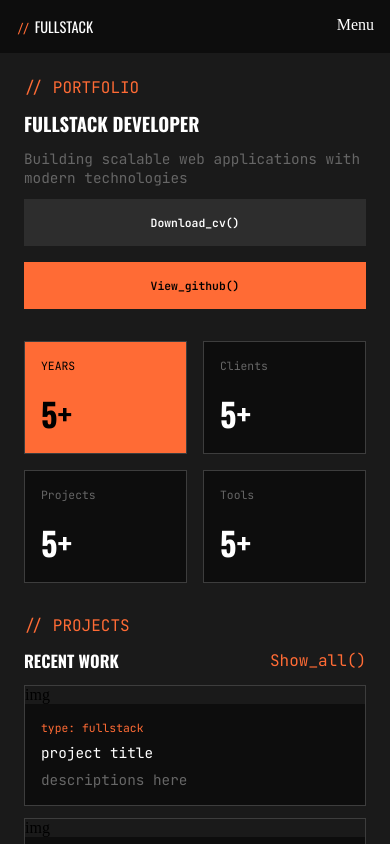
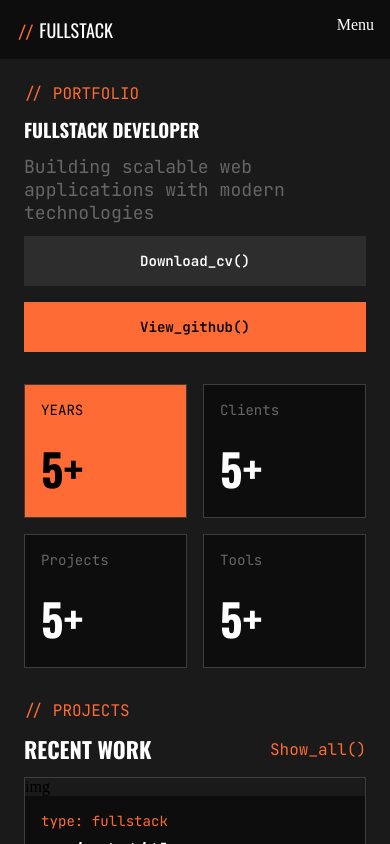
Before and after one commit to Ismael-devTR/fullstack-portfolio, a React (Vite) app: page / in a window 390 px wide. Shown: the top 844 px of the page. Built offline with nearby package versions, Linux system fonts and the light colour scheme.

Commit message:
responsive font sizes

```diff
--- a/src/index.css
+++ b/src/index.css
@@ -22,17 +22,17 @@
   --font-display: "Oswald";
   --font-mono: "JetBrains Mono";
 
-  /* fluid font sizes - DRAMATIC scaling from mobile (375px) to desktop (1024px) */
-  --font-size-5xl: clamp(2rem, 1.4221rem + 2.4654vw, 3.5rem); /* 32px -> 56px */
-  --font-size-4xl: clamp(1.75rem, 1.1721rem + 2.4654vw, 3rem); /* 28px -> 48px */
-  --font-size-3xl: clamp(1.25rem, 0.4375rem + 3.4722vw, 2.5rem); /* 20px -> 40px */
-  --font-size-2xl: clamp(1rem, 0.3077rem + 2.9551vw, 2rem); /* 16px -> 32px */
-  --font-size-xl: clamp(0.875rem, 0.2971rem + 2.4654vw, 1.5rem); /* 14px -> 24px */
-  --font-size-lg: clamp(0.75rem, 0.3654rem + 1.6410vw, 1.25rem); /* 12px -> 20px */
-  --font-size-base: clamp(0.7rem, 0.3721rem + 1.3987vw, 1.125rem); /* 11px -> 18px */
-  --font-size-md: clamp(0.65rem, 0.3375rem + 1.3344vw, 1rem); /* 10px -> 16px */
-  --font-size-sm: clamp(0.6rem, 0.3029rem + 1.2679vw, 0.875rem); /* 10px -> 14px */
-  --font-size-xs: clamp(0.56rem, 0.2683rem + 1.2455vw, 0.8125rem); /* 9px -> 13px */
+  /* fluid font sizes - subtle scaling with 4px difference (375px to 1024px) */
+  --font-size-5xl: clamp(2.75rem, 2.5721rem + 0.7596vw, 3rem); /* 44px -> 48px */
+  --font-size-4xl: clamp(2.25rem, 2.0721rem + 0.7596vw, 2.5rem); /* 36px -> 40px */
+  --font-size-3xl: clamp(1.75rem, 1.5721rem + 0.7596vw, 2rem); /* 28px -> 32px */
+  --font-size-2xl: clamp(1.375rem, 1.1971rem + 0.7596vw, 1.625rem); /* 22px -> 26px */
+  --font-size-xl: clamp(1.125rem, 0.9471rem + 0.7596vw, 1.375rem); /* 18px -> 22px */
+  --font-size-lg: clamp(1rem, 0.8221rem + 0.7596vw, 1.25rem); /* 16px -> 20px */
+  --font-size-base: clamp(0.875rem, 0.6971rem + 0.7596vw, 1.125rem); /* 14px -> 18px */
+  --font-size-md: clamp(0.8125rem, 0.6346rem + 0.7596vw, 1.0625rem); /* 13px -> 17px */
+  --font-size-sm: clamp(0.75rem, 0.5721rem + 0.7596vw, 1rem); /* 12px -> 16px */
+  --font-size-xs: clamp(0.6875rem, 0.5096rem + 0.7596vw, 0.9375rem); /* 11px -> 15px */
 
 
   /* SPACING SYSTEM */
```
